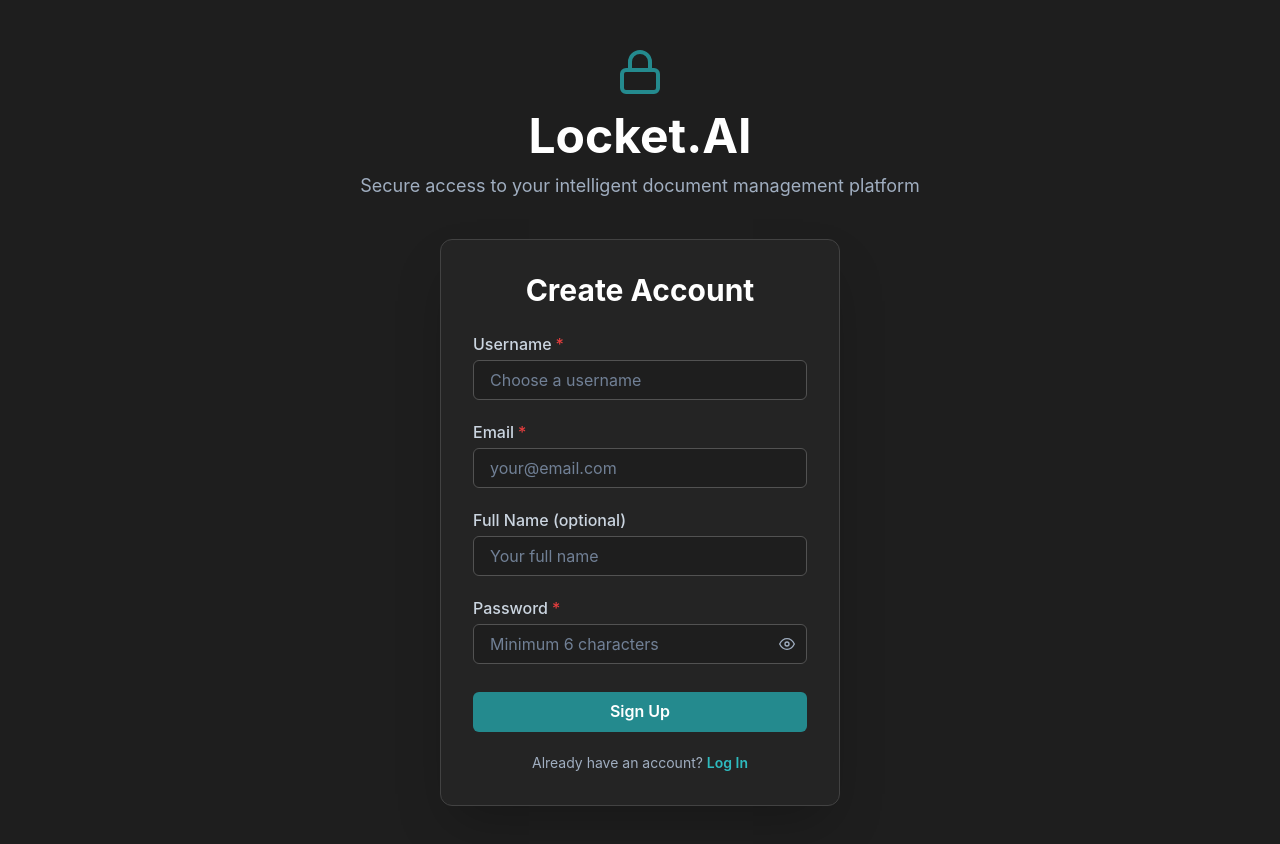
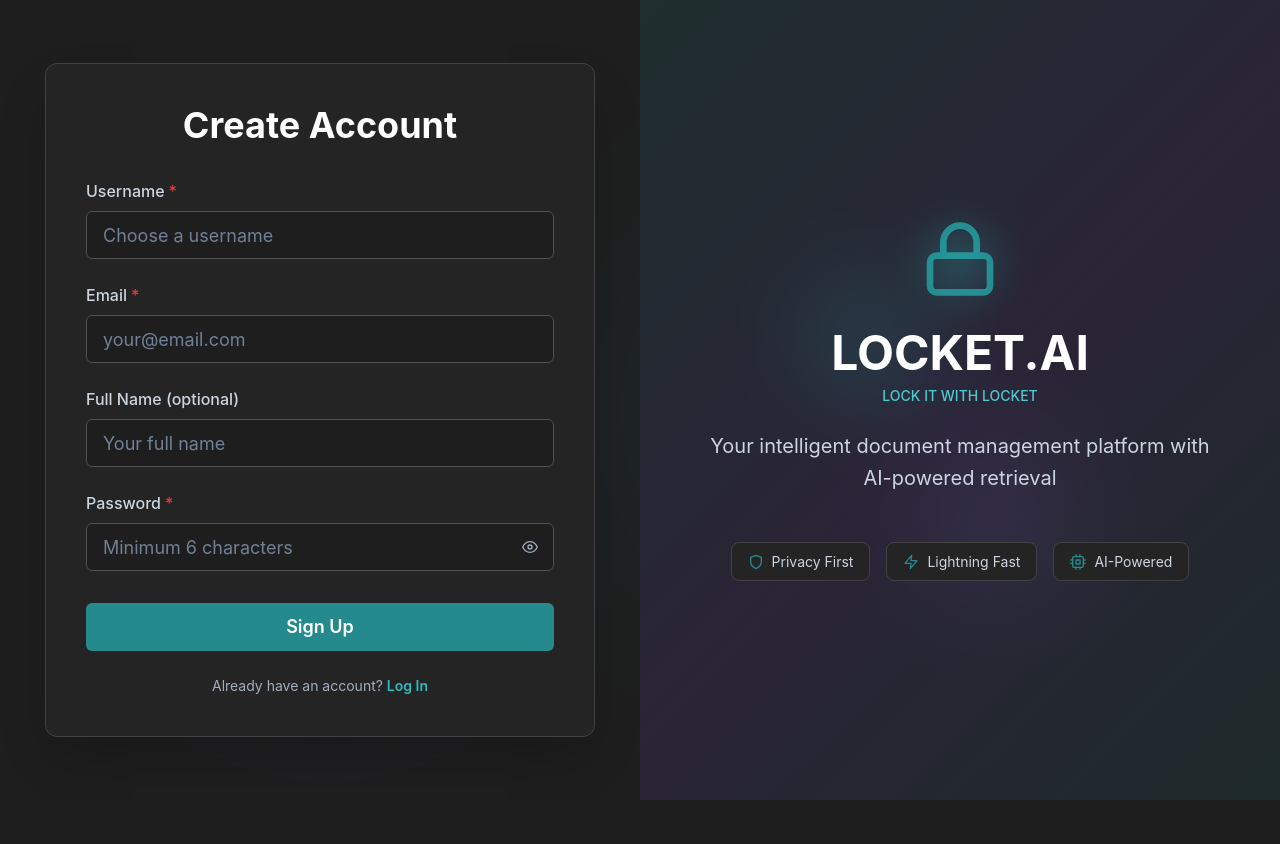
Before and after one commit to A-Aboody/Locket.AI, a React (Vite) app in the folder frontend/: page /auth in a window 1280 px wide. Both pictures are taken after a click on the link "Sign Up". Shown: the top 844 px of the page. After the commit the page ends 800 px from the top, so only its background shows below. Built offline with nearby package versions, Linux system fonts and the light colour scheme.

Commit message:
Enhanced auth page with enhanced verification handling.

```diff
--- a/frontend/src/custom_components/AuthForm.jsx
+++ b/frontend/src/custom_components/AuthForm.jsx
@@ -1,4 +1,4 @@
-import { useState } from 'react';
+import { useState, useEffect } from 'react';
 import {
   Box,
   Button,
@@ -21,13 +21,20 @@ import { useNavigate } from 'react-router-dom';
 import { authAPI } from '../utils/api';
 import ForgotPasswordModal from './ForgotPasswordModal';
 
-const AuthForm = ({ onAuthSuccess, onClose, onVerificationRequired }) => {
-  const [isLogin, setIsLogin] = useState(true);
+const AuthForm = ({ isLogin: isLoginProp, onToggleMode, onAuthSuccess, onClose, onVerificationRequired }) => {
+  const [isLogin, setIsLogin] = useState(isLoginProp !== undefined ? isLoginProp : true);
   const [isLoading, setIsLoading] = useState(false);
   const [showPassword, setShowPassword] = useState(false);
   const [showForgotPassword, setShowForgotPassword] = useState(false);
   const navigate = useNavigate();
   const toast = useToast();
+
+  // Update isLogin when prop changes
+  useEffect(() => {
+    if (isLoginProp !== undefined) {
+      setIsLogin(isLoginProp);
+    }
+  }, [isLoginProp]);
 
   const [loginData, setLoginData] = useState({
     email: '',
@@ -47,6 +54,33 @@ const AuthForm = ({ onAuthSuccess, onClose, onVerificationRequired }) => {
     setIsLoading(true);
     try {
       const response = await authAPI.login(loginData);
+
+      // Check if verification is required BEFORE storing anything
+      if (response.data.requires_verification && !response.data.user.email_verified) {
+        // Store token temporarily for verification
+        localStorage.setItem('token', response.data.access_token);
+        localStorage.setItem('user', JSON.stringify(response.data.user));
+
+        toast({
+          title: 'Verification Required',
+          description: 'Please verify your email to continue',
+          status: 'warning',
+          duration: 3000,
+          isClosable: true,
+        });
+
+        // Show verification modal
+        if (onVerificationRequired) {
+          onVerificationRequired(response.data.user);
+          // Close the auth form modal so verification modal can be shown
+          if (onClose) {
+            onClose();
+          }
+        }
+        return;
+      }
+
+      // User is verified - store credentials and proceed
       localStorage.setItem('token', response.data.access_token);
 
       if (response.data.refresh_token && loginData.remember_me) {
@@ -54,18 +88,6 @@ const AuthForm = ({ onAuthSuccess, onClose, onVerificationRequired }) => {
       }
 
       localStorage.setItem('user', JSON.stringify(response.data.user));
-
-      // Check if verification is required
-      if (response.data.requires_verification && !response.data.user.email_verified) {
-        if (onVerificationRequired) {
-          onVerificationRequired(response.data.user);
-          // Close the auth form modal so verification modal can be shown
-          if (onClose) {
-            onClose();
-          }
-          return;
-        }
-      }
 
       toast({
         title: 'Login successful!',
@@ -101,18 +123,19 @@ const AuthForm = ({ onAuthSuccess, onClose, onVerificationRequired }) => {
         full_name: registerData.full_name || null,
       });
 
+      // Store token temporarily for verification modal
       localStorage.setItem('token', response.data.access_token);
       localStorage.setItem('user', JSON.stringify(response.data.user));
 
       toast({
         title: 'Account created!',
-        description: response.data.message || 'Please check your email for verification code',
+        description: 'Please check your email for verification code.',
         status: 'success',
-        duration: 5000,
+        duration: 3000,
         isClosable: true,
       });
 
-      // Always show verification for new registrations
+      // Show verification modal immediately after signup
       if (onVerificationRequired) {
         onVerificationRequired(response.data.user);
         // Close the auth form modal so verification modal can be shown
@@ -141,9 +164,8 @@ const AuthForm = ({ onAuthSuccess, onClose, onVerificationRequired }) => {
         border="1px solid"
         borderColor="primary.600"
         rounded="xl"
-        p={{ base: 6, md: 8 }}
+        p={{ base: 8, md: 10 }}
         w="100%"
-        maxW="400px"
         mx="auto"
         boxShadow="2xl"
       >
@@ -164,13 +186,13 @@ const AuthForm = ({ onAuthSuccess, onClose, onVerificationRequired }) => {
 
         {isLogin ? (
           <>
-            <Heading size="lg" mb={6} color="white" textAlign="center">
+            <Heading size="xl" mb={8} color="white" textAlign="center">
               Log In
             </Heading>
             <form onSubmit={handleLogin}>
-              <VStack spacing={5}>
+              <VStack spacing={6}>
                 <FormControl isRequired>
-                  <FormLabel color="gray.300" mb={1}>
+                  <FormLabel color="gray.300" mb={2} fontSize="md">
                     Email or Username
                   </FormLabel>
                   <Input
@@ -183,15 +205,16 @@ const AuthForm = ({ onAuthSuccess, onClose, onVerificationRequired }) => {
                     bg="primary.900"
                     borderColor="primary.500"
                     color="white"
+                    size="lg"
                     _placeholder={{ color: 'gray.500' }}
                   />
                 </FormControl>
 
                 <FormControl isRequired>
-                  <FormLabel color="gray.300" mb={1}>
+                  <FormLabel color="gray.300" mb={2} fontSize="md">
                     Password
                   </FormLabel>
-                  <InputGroup>
+                  <InputGroup size="lg">
                     <Input
                       type={showPassword ? 'text' : 'password'}
                       placeholder="Enter your password"
@@ -242,6 +265,7 @@ const AuthForm = ({ onAuthSuccess, onClose, onVerificationRequired }) => {
                   type="submit"
                   colorScheme="accent"
                   width="full"
+                  size="lg"
                   isLoading={isLoading}
                   mt={2}
                 >
@@ -253,7 +277,10 @@ const AuthForm = ({ onAuthSuccess, onClose, onVerificationRequired }) => {
                   <Link
                     color="accent.400"
                     fontWeight="semibold"
-                    onClick={() => setIsLogin(false)}
+                    onClick={() => {
+                      if (onToggleMode) onToggleMode();
+                      else setIsLogin(false);
+                    }}
                     cursor="pointer"
                     _hover={{ color: 'accent.300' }}
                   >
@@ -265,13 +292,13 @@ const AuthForm = ({ onAuthSuccess, onClose, onVerificationRequired }) => {
           </>
         ) : (
           <>
-            <Heading size="lg" mb={6} color="white" textAlign="center">
+            <Heading size="xl" mb={8} color="white" textAlign="center">
               Create Account
             </Heading>
             <form onSubmit={handleRegister}>
-              <VStack spacing={5}>
+              <VStack spacing={6}>
                 <FormControl isRequired>
-                  <FormLabel color="gray.300" mb={1}>
+                  <FormLabel color="gray.300" mb={2} fontSize="md">
                     Username
                   </FormLabel>
                   <Input
@@ -287,12 +314,13 @@ const AuthForm = ({ onAuthSuccess, onClose, onVerificationRequired }) => {
                     bg="primary.900"
                     borderColor="primary.500"
                     color="white"
+                    size="lg"
                     _placeholder={{ color: 'gray.500' }}
                   />
                 </FormControl>
 
                 <FormControl isRequired>
-                  <FormLabel color="gray.300" mb={1}>
+                  <FormLabel color="gray.300" mb={2} fontSize="md">
                     Email
                   </FormLabel>
                   <Input
@@ -305,12 +333,13 @@ const AuthForm = ({ onAuthSuccess, onClose, onVerificationRequired }) => {
                     bg="primary.900"
                     borderColor="primary.500"
                     color="white"
+                    size="lg"
                     _placeholder={{ color: 'gray.500' }}
                   />
                 </FormControl>
 
                 <FormControl>
-                  <FormLabel color="gray.300" mb={1}>
+                  <FormLabel color="gray.300" mb={2} fontSize="md">
                     Full Name (optional)
                   </FormLabel>
                   <Input
@@ -326,15 +355,16 @@ const AuthForm = ({ onAuthSuccess, onClose, onVerificationRequired }) => {
                     bg="primary.900"
                     borderColor="primary.500"
                     color="white"
+                    size="lg"
                     _placeholder={{ color: 'gray.500' }}
                   />
                 </FormControl>
 
                 <FormControl isRequired>
-                  <FormLabel color="gray.300" mb={1}>
+                  <FormLabel color="gray.300" mb={2} fontSize="md">
                     Password
                   </FormLabel>
-                  <InputGroup>
+                  <InputGroup size="lg">
                     <Input
                       type={showPassword ? 'text' : 'password'}
                       placeholder="Minimum 6 characters"
@@ -367,6 +397,7 @@ const AuthForm = ({ onAuthSuccess, onClose, onVerificationRequired }) => {
                   type="submit"
                   colorScheme="accent"
                   width="full"
+                  size="lg"
                   isLoading={isLoading}
                   mt={2}
                 >
@@ -378,7 +409,10 @@ const AuthForm = ({ onAuthSuccess, onClose, onVerificationRequired }) => {
                   <Link
                     color="accent.400"
                     fontWeight="semibold"
-                    onClick={() => setIsLogin(true)}
+                    onClick={() => {
+                      if (onToggleMode) onToggleMode();
+                      else setIsLogin(true);
+                    }}
                     cursor="pointer"
                     _hover={{ color: 'accent.300' }}
                   >
--- a/frontend/src/pages/AuthPage.jsx
+++ b/frontend/src/pages/AuthPage.jsx
@@ -1,5 +1,5 @@
-import { Box, Container, Flex, Heading, Text, Icon, HStack, useDisclosure } from '@chakra-ui/react';
-import { FiLock, FiMail } from 'react-icons/fi';
+import { Box, Container, Flex, Heading, Text, Icon, useDisclosure, HStack } from '@chakra-ui/react';
+import { FiLock, FiShield, FiZap, FiCpu } from 'react-icons/fi';
 import { useEffect, useState } from 'react';
 import { useNavigate, useSearchParams } from 'react-router-dom';
 import AuthForm from '../custom_components/AuthForm';
@@ -9,6 +9,7 @@ import ResetPasswordModal from '../custom_components/ResetPasswordModal';
 const AuthPage = () => {
   const [user, setUser] = useState(null);
   const [requiresVerification, setRequiresVerification] = useState(false);
+  const [isLogin, setIsLogin] = useState(true);
   const [searchParams] = useSearchParams();
   const navigate = useNavigate();
 
@@ -45,13 +46,14 @@ const AuthPage = () => {
         // User is verified, redirect to dashboard
         navigate('/dashboard');
       } else {
-        // User is logged in but not verified, show verification modal
-        setUser(userData);
-        setRequiresVerification(true);
-        onVerificationOpen();
+        // User is logged in but not verified
+        // Do NOT auto-prompt - only show verification when they try to login
+        // Clear the unverified session
+        localStorage.removeItem('token');
+        localStorage.removeItem('user');
       }
     }
-  }, [navigate, onVerificationOpen]);
+  }, [navigate]);
 
   const handleAuthSuccess = (userData) => {
     // Only called when user is fully authenticated and verified
@@ -76,26 +78,272 @@ const AuthPage = () => {
   };
 
   return (
-    <Box minH="100vh" bg="background.primary" py={12}>
-      <Container maxW="container.sm">
-        <Box textAlign="center" mb={10}>
-          <HStack justify="center" mb={4}>
-            <Icon as={FiLock} boxSize={12} color="accent.500" />
-          </HStack>
-          <Heading size="2xl" mb={3} color="white" fontWeight="bold">
-            Locket.AI
+    <Flex minH="100vh" bg="primary.950" position="relative" overflow="hidden">
+      {/* Ambient background glows */}
+      <Box
+        position="absolute"
+        top="20%"
+        right="15%"
+        w="500px"
+        h="500px"
+        bg="accent.500"
+        opacity="0.08"
+        borderRadius="full"
+        filter="blur(100px)"
+        pointerEvents="none"
+      />
+      <Box
+        position="absolute"
+        bottom="10%"
+        left="10%"
+        w="400px"
+        h="400px"
+        bg="purple.500"
+        opacity="0.06"
+        borderRadius="full"
+        filter="blur(80px)"
+        pointerEvents="none"
+      />
+
+      {/* Mobile Logo - Fixed at top */}
+      <Box
+        display={{ base: 'block', md: 'none' }}
+        position="absolute"
+        top={0}
+        left={0}
+        right={0}
+        textAlign="center"
+        py={6}
+        zIndex={10}
+        bg="primary.950"
+        borderBottom="1px"
+        borderColor="primary.700"
+      >
+        <Icon as={FiLock} boxSize={12} color="accent.500" mb={3} />
+        <Heading size="xl" color="white" mb={2} fontWeight="bold">
+          LOCKET.AI
         </Heading>
-          <Text color="gray.400" fontSize="lg">
-            Secure access to your intelligent document management platform
+        <Text color="accent.300" fontSize="sm" fontWeight="medium">
+          LOCK IT WITH LOCKET
         </Text>
       </Box>
 
+      {/* Desktop Layout - Split panels */}
+      <Flex
+        display={{ base: 'none', md: 'flex' }}
+        w="100%"
+        h="100vh"
+        position="relative"
+      >
+        {/* Content Panel - Slides between left and right */}
+        <Box
+          position="absolute"
+          left={0}
+          top={0}
+          bottom={0}
+          width="50%"
+          transition="transform 0.6s cubic-bezier(0.4, 0, 0.2, 1)"
+          transform={isLogin ? 'translateX(0)' : 'translateX(100%)'}
+          zIndex={1}
+        >
+          <Box
+            position="absolute"
+            inset={0}
+            bg="primary.900"
+            display="flex"
+            alignItems="center"
+            justifyContent="center"
+            overflow="hidden"
+          >
+            {/* Animated gradient background */}
+            <Box
+              position="absolute"
+              inset={0}
+              bgGradient="linear(135deg, accent.500 0%, purple.600 50%, accent.600 100%)"
+              opacity="0.15"
+            />
+
+            {/* Decorative grid pattern */}
+            <Box
+              position="absolute"
+              inset={0}
+              opacity="0.03"
+              backgroundImage="linear-gradient(rgba(255,255,255,0.05) 1px, transparent 1px), linear-gradient(90deg, rgba(255,255,255,0.05) 1px, transparent 1px)"
+              backgroundSize="50px 50px"
+            />
+
+            {/* Glow orbs */}
+            <Box
+              position="absolute"
+              top="30%"
+              left="20%"
+              w="200px"
+              h="200px"
+              bgGradient="radial(accent.400, transparent 70%)"
+              opacity="0.2"
+              filter="blur(40px)"
+            />
+            <Box
+              position="absolute"
+              bottom="20%"
+              right="25%"
+              w="250px"
+              h="250px"
+              bgGradient="radial(purple.400, transparent 70%)"
+              opacity="0.15"
+              filter="blur(50px)"
+            />
+
+            <Box position="relative" zIndex="1" textAlign="center" px={12} maxW="600px">
+              {isLogin ? (
+                <>
+                  <Heading
+                    size="2xl"
+                    color="white"
+                    mb={6}
+                    fontWeight="bold"
+                    lineHeight="1.1"
+                  >
+                    Welcome Back
+                  </Heading>
+                  <Text fontSize="xl" color="gray.300" lineHeight="1.6" maxW="500px" mx="auto">
+                    Sign in to continue accessing your secure documents and AI-powered insights
+                  </Text>
+                </>
+              ) : (
+                <>
+                  <Box position="relative" display="inline-block" mb={6}>
+                    <Icon as={FiLock} boxSize={20} color="accent.500" />
+                    <Box
+                      position="absolute"
+                      top="50%"
+                      left="50%"
+                      transform="translate(-50%, -50%)"
+                      w="100px"
+                      h="100px"
+                      bgGradient="radial(accent.400, transparent 70%)"
+                      opacity="0.4"
+                      filter="blur(20px)"
+                    />
+                  </Box>
+                  <Heading size="2xl" color="white" mb={2} fontWeight="bold">
+                    LOCKET.AI
+                  </Heading>
+                  <Text fontSize="sm" color="accent.300" fontWeight="medium" mb={6}>
+                    LOCK IT WITH LOCKET
+                  </Text>
+                  <Text fontSize="xl" color="gray.300" lineHeight="1.6" maxW="500px" mx="auto">
+                    Your intelligent document management platform with AI-powered retrieval
+                  </Text>
+                </>
+              )}
+
+              {/* Feature badges */}
+              <Flex gap={4} justify="center" mt={12} flexWrap="wrap">
+                <HStack
+                  px={4}
+                  py={2}
+                  bg="primary.800"
+                  rounded="lg"
+                  border="1px"
+                  borderColor="primary.600"
+                  spacing={2}
+                  _hover={{ borderColor: 'accent.500' }}
+                  transition="all 0.2s"
+                >
+                  <Icon as={FiShield} color="accent.500" boxSize={4} />
+                  <Text color="gray.300" fontSize="sm">
+                    Privacy First
+                  </Text>
+                </HStack>
+                <HStack
+                  px={4}
+                  py={2}
+                  bg="primary.800"
+                  rounded="lg"
+                  border="1px"
+                  borderColor="primary.600"
+                  spacing={2}
+                  _hover={{ borderColor: 'accent.500' }}
+                  transition="all 0.2s"
+                >
+                  <Icon as={FiZap} color="accent.500" boxSize={4} />
+                  <Text color="gray.300" fontSize="sm">
+                    Lightning Fast
+                  </Text>
+                </HStack>
+                <HStack
+                  px={4}
+                  py={2}
+                  bg="primary.800"
+                  rounded="lg"
+                  border="1px"
+                  borderColor="primary.600"
+                  spacing={2}
+                  _hover={{ borderColor: 'accent.500' }}
+                  transition="all 0.2s"
+                >
+                  <Icon as={FiCpu} color="accent.500" boxSize={4} />
+                  <Text color="gray.300" fontSize="sm">
+                    AI-Powered
+                  </Text>
+                </HStack>
+              </Flex>
+            </Box>
+          </Box>
+        </Box>
+
+        {/* Auth Form Panel - Slides between left and right */}
+        <Box
+          position="absolute"
+          right={0}
+          top={0}
+          bottom={0}
+          width="50%"
+          transition="transform 0.6s cubic-bezier(0.4, 0, 0.2, 1)"
+          transform={isLogin ? 'translateX(0)' : 'translateX(-100%)'}
+          zIndex={2}
+        >
+          <Flex
+            position="absolute"
+            inset={0}
+            bg="primary.950"
+            alignItems="center"
+            justifyContent="center"
+            p={8}
+          >
+            <Box w="full" maxW="550px">
               <AuthForm
+                isLogin={isLogin}
+                onToggleMode={() => setIsLogin(!isLogin)}
                 onAuthSuccess={handleAuthSuccess}
                 onVerificationRequired={handleVerificationRequired}
               />
+            </Box>
+          </Flex>
+        </Box>
+      </Flex>
 
-        {/* Verification Modal - Blocks access until verified */}
+      {/* Mobile Layout */}
+      <Flex
+        display={{ base: 'flex', md: 'none' }}
+        flexDirection="column"
+        w="100%"
+        minH="100vh"
+        pt="200px"
+        pb={8}
+      >
+        <Container maxW="480px" px={6}>
+          <AuthForm
+            isLogin={isLogin}
+            onToggleMode={() => setIsLogin(!isLogin)}
+            onAuthSuccess={handleAuthSuccess}
+            onVerificationRequired={handleVerificationRequired}
+          />
+        </Container>
+      </Flex>
+
+      {/* Verification Modal */}
       <VerificationModal
         isOpen={isVerificationOpen}
         onClose={onVerificationClose}
@@ -108,8 +356,7 @@ const AuthPage = () => {
         isOpen={isResetOpen}
         onClose={onResetClose}
       />
-      </Container>
-    </Box>
+    </Flex>
   );
 };
 
```
Also changed, not shown: frontend/src/custom_components/VerificationModal.jsx (+16 -1 lines). Lines whose indentation alone changed are shown as unchanged.
